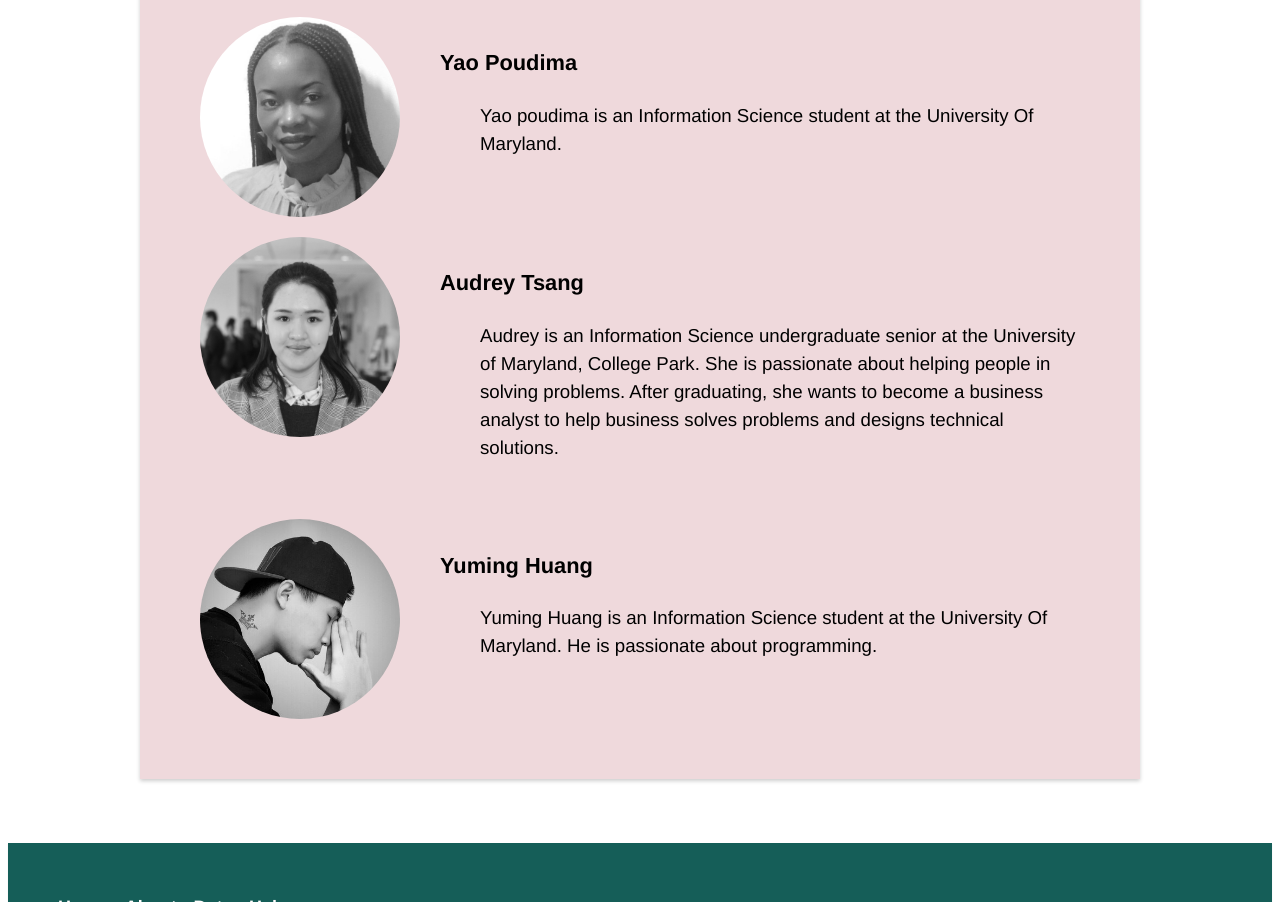
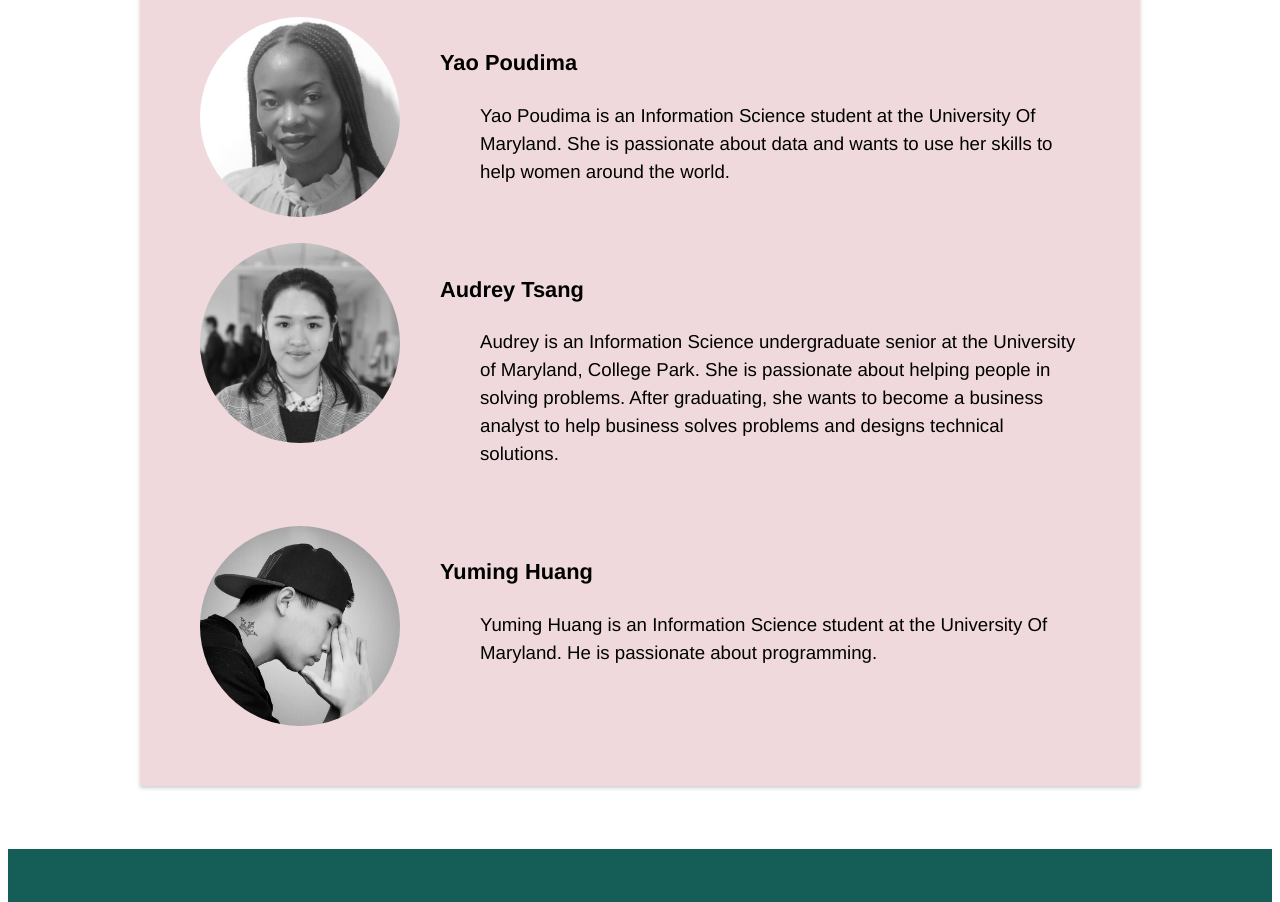
Before and after one commit to vivthai/PGcrimes, a website: page public/about.html in a window 1280 px wide. Shown: the part 1660-2562 px from the top of the page. Drawn offline with Linux system fonts and the light colour scheme.

Commit message:
Update about.html

```diff
--- a/public/about.html
+++ b/public/about.html
@@ -76,7 +76,8 @@
             <li><img src="./image/YaoHodaloPoudimaHeadshot.jpg" alt="Yao Hodalo Poudima Headshot"></li>
             <ul>
               <h3><li>Yao Poudima</li></h3>
-              <p>Yao poudima is an Information Science student at the University Of Maryland.</p>
+              <p>Yao Poudima is an Information Science student at the University Of Maryland. She is passionate about data
+                and wants to use her skills to help women around the world.</p>
             </ul>
           </div>
 
```
